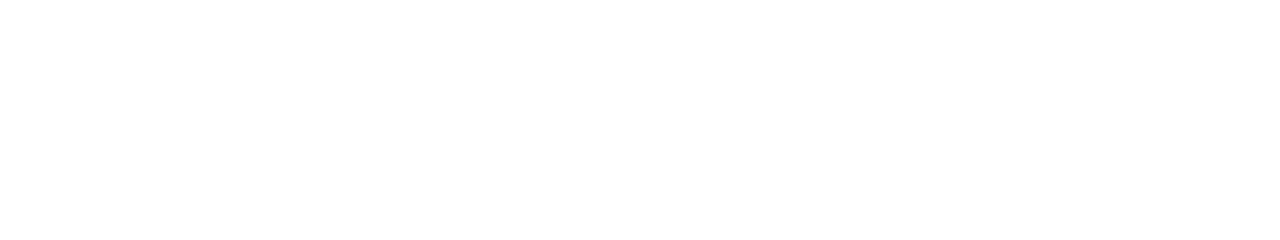
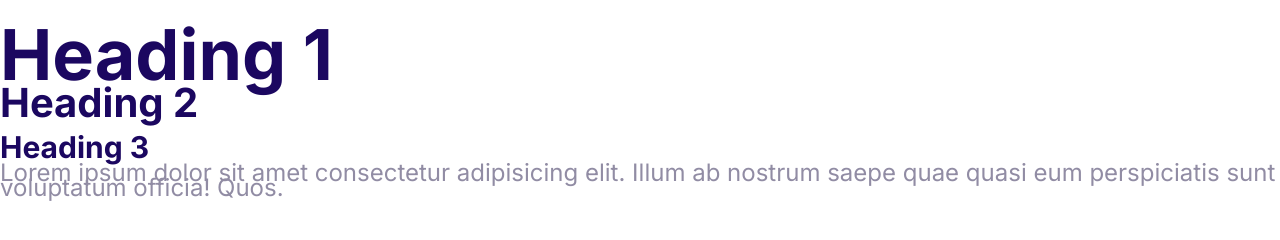
Before and after one commit to DiegoTrevino1/Diegoify, a plain HTML site: page index.html in a window 1280 px wide. Drawn offline with Linux system fonts and the light colour scheme.

Commit message:
Define the styles for the fonts.

```diff
--- a/css/styles.css
+++ b/css/styles.css
@@ -5,3 +5,57 @@
     --color-headings: #1b0760;
     --color-body:#918ca4;
 }
+
+html {
+    /* 62.5% of 16px = 10px */
+    font-size: 62.5%;
+}
+
+body {
+    font-family: Inter, Arial, Helvetica, sans-serif;
+    font-size: 2.4rem;
+    /* 1.5 x font size = 15px */
+    line-height: 1.5rem;
+    color: var(--color-body)
+}
+
+h1,h2,h3 {
+    color: var(--color-headings);
+    margin-bottom: 1rem;
+}
+
+h1 {
+    /* 1 x font size of the html element */
+    font-size: 7rem;
+}
+
+h2 {
+    font-size: 4rem;
+}
+
+h3 {
+    font-size: 3rem;
+}
+
+p {
+    margin-top: 0;
+}
+
+/* standard used across bootstrap iOS etc */
+@media screen and (min-width: 1024) {
+    body {
+        font-size: 1.8rem;
+    }
+
+    h1 {
+        font-size: 8rem;
+    }
+
+    h2 {
+        font-size: 4rem;
+    }
+
+    h3 {
+        font-size: 2.4rem;
+    }
+}
--- a/index.html
+++ b/index.html
@@ -4,8 +4,29 @@
     <meta charset="UTF-8" />
     <meta name="viewport" content="width=device-width, initial-scale=1.0" />
     <title>Document</title>
+    <link rel="preconnect" href="https://fonts.googleapis.com" />
+    <link rel="preconnect" href="https://fonts.gstatic.com" crossorigin />
+    <link
+      href="https://fonts.googleapis.com/css2?family=Inter:opsz@14..32&display=swap"
+      rel="stylesheet"
+    />
+    <link rel="preconnect" href="https://fonts.googleapis.com" />
+    <link rel="preconnect" href="https://fonts.gstatic.com" crossorigin />
+    <link
+      href="https://fonts.googleapis.com/css2?family=Inter:opsz,wght@14..32,700&display=swap"
+      rel="stylesheet"
+    />
+
     <link rel="stylesheet" href="css/normalize.css" />
     <link rel="stylesheet" href="css/styles.css" />
   </head>
-  <body></body>
+  <body>
+    <h1>Heading 1</h1>
+    <h2>Heading 2</h2>
+    <h3>Heading 3</h3>
+    <p>
+      Lorem ipsum dolor sit amet consectetur adipisicing elit. Illum ab nostrum
+      saepe quae quasi eum perspiciatis sunt voluptatum officia! Quos.
+    </p>
+  </body>
 </html>
```
